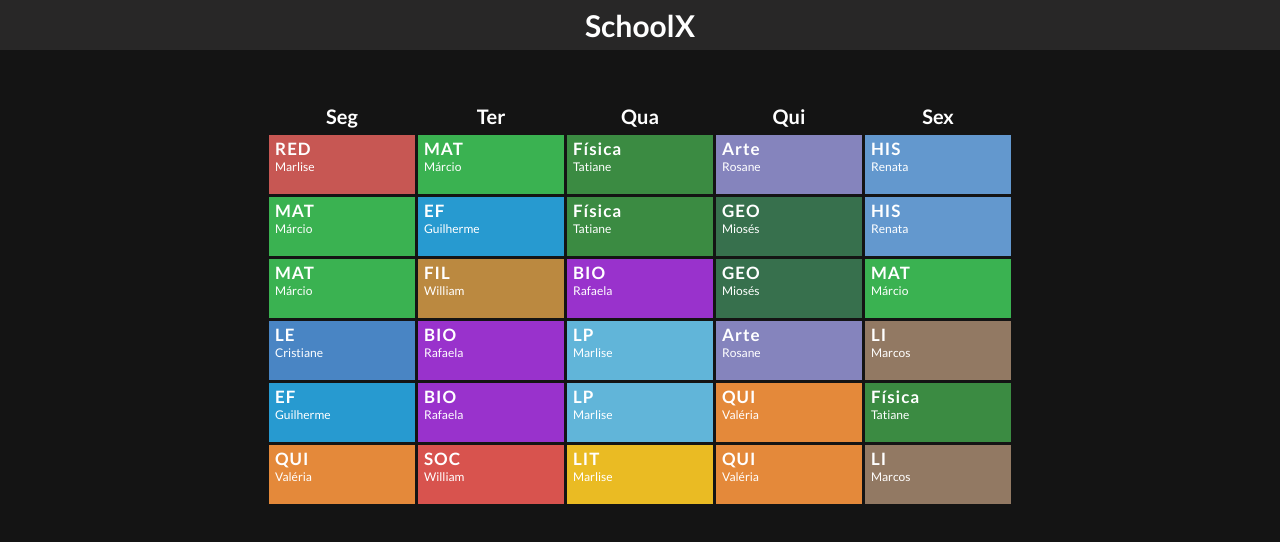
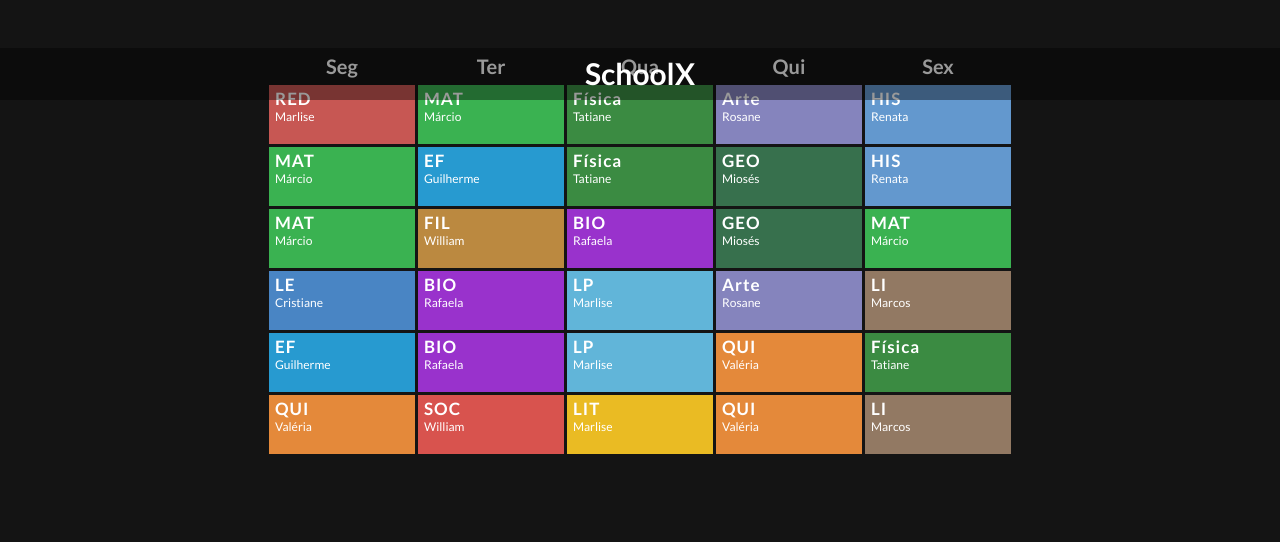
Before and after one commit to mauriciomutte/SchoolX, a website: page index.html in a window 1280 px wide. Drawn offline with Linux system fonts and the light colour scheme.

Commit message:
Add header back button

```diff
--- a/assets/css/style.css
+++ b/assets/css/style.css
@@ -11,13 +11,20 @@ body {
 /* HEADER */
 
 .header {
-  background-color: #282727;
+  background-color: rgba(0, 0, 0, .4);
+  position: absolute;
+  height: 52px;
+  width: 100%;
+}
+
+.header__a {
+  text-decoration: none;
 }
 
 .header__logo {
   color: #fff;
   font-size: 30px;
-  margin: 0;
+  margin: 0 auto;
   padding: 7px 0;
   text-align: center;
 }
--- a/index.html
+++ b/index.html
@@ -11,7 +11,9 @@
 <body>
   <!-- <header> -->
   <header class="header">
-    <h1 class="header__logo">SchoolX</h1>
+    <a href="/" class="header__a">
+      <h1 class="header__logo">SchoolX</h1>
+    </a>
   </header>
   <!-- </header> -->
   <!-- <schedule> -->
```
